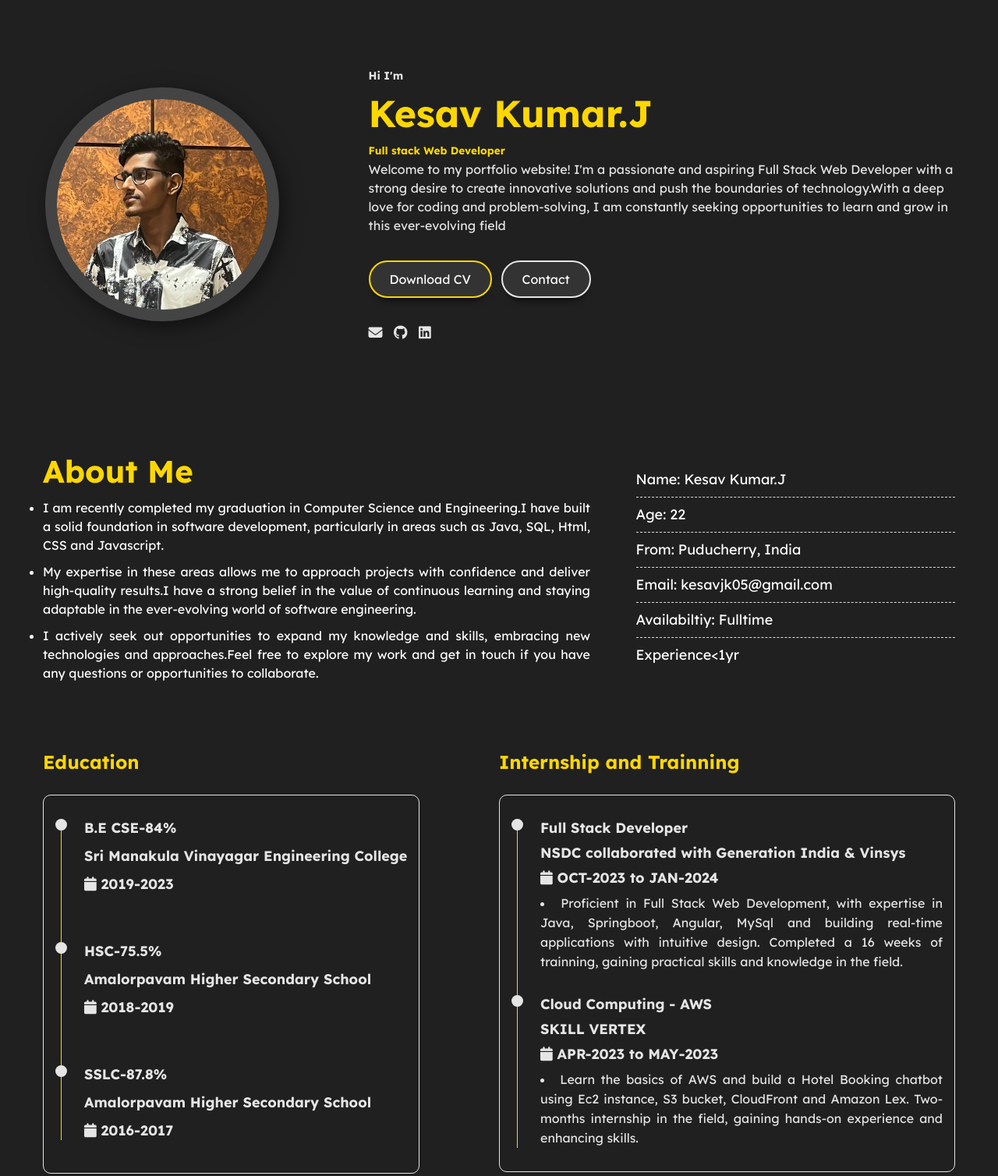
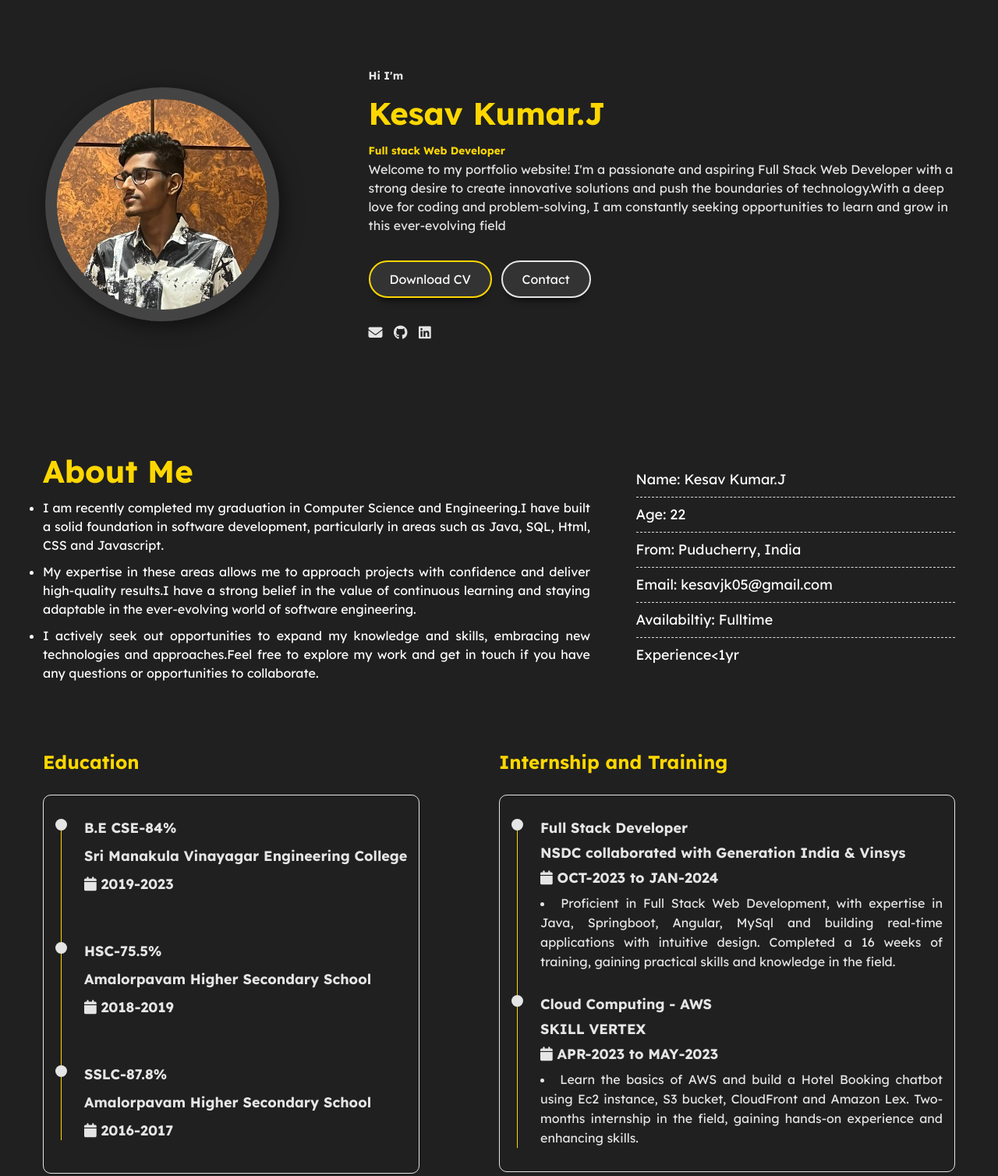
Before and after one commit to kesavkumar05/Portfolio_Website, a plain HTML site: page index.html in a window 1280 px wide. Shown: the part 120-1628 px from the top of the page at 78% size. Drawn offline with nearby package versions, Linux system fonts and the light colour scheme.

Commit message:
Second Commit

```diff
--- a/index.html
+++ b/index.html
@@ -4,7 +4,7 @@
     <meta charset="UTF-8">
     <meta http-equiv="X-UA-Compatible" content="IE=edge">
     <meta name="viewport" content="width=device-width, initial-scale=1.0">
-    <title>Kesav Kumar</title>
+    <title>Kesav Kumar.J</title>
     <link rel="icon" href="https://i.ibb.co/zRsTj3p/Frame-1-37.png">
 
 
@@ -140,7 +140,7 @@
                     </div>
                 </div>
                 <div class="internship">
-                    <h3 class="title">Internship and Trainning</h3>
+                    <h3 class="title">Internship and Training</h3>
                     <div class="row">
                         <div class="timeline-box">
                             <div class="timeline">
@@ -155,7 +155,7 @@
                                     <h4 class="timeline-title">
                                         <i class="fa fa-calendar"></i> OCT-2023 to JAN-2024
                                     </h4>
-                                    <li class="timeline-text">Proficient in Full Stack Web Development, with expertise in Java, Springboot, Angular, MySql and building real-time applications with intuitive design. Completed a 16 weeks of trainning, gaining practical skills and knowledge in the field.
+                                    <li class="timeline-text">Proficient in Full Stack Web Development, with expertise in Java, Springboot, Angular, MySql and building real-time applications with intuitive design. Completed a 16 weeks of training, gaining practical skills and knowledge in the field.
                                     </li>
                                 </div>
                                 <!-- Timeline-item -->
@@ -223,7 +223,7 @@
                     <i class="fa fa-desktop"></i>
                     <h4>Domain Fixer - Final Year Project</h4>
                     <h5>Role: Frontend Developer</h5>
-                    <p>This is a simple implementation of form based web application to recommend the job domains based on user skills. To get accurate we are using Machine Learning Technology.</p>
+                    <p>This is a simple implementation of form based web application to recommend the job domains based on user skills. To get accurate results we are using Machine Learning Technology.</p>
                 </div>
 
             </div>
--- a/styles.css
+++ b/styles.css
@@ -148,7 +148,7 @@ profile-photo .img{
 }
 .profile-text h1{
   color: #fed700;
-  font-size: 3rem;
+  font-size: 2.5rem;
 }
 .profile-text h4{
   color: #fed700;
```
Also changed, not shown: 1 other file.
